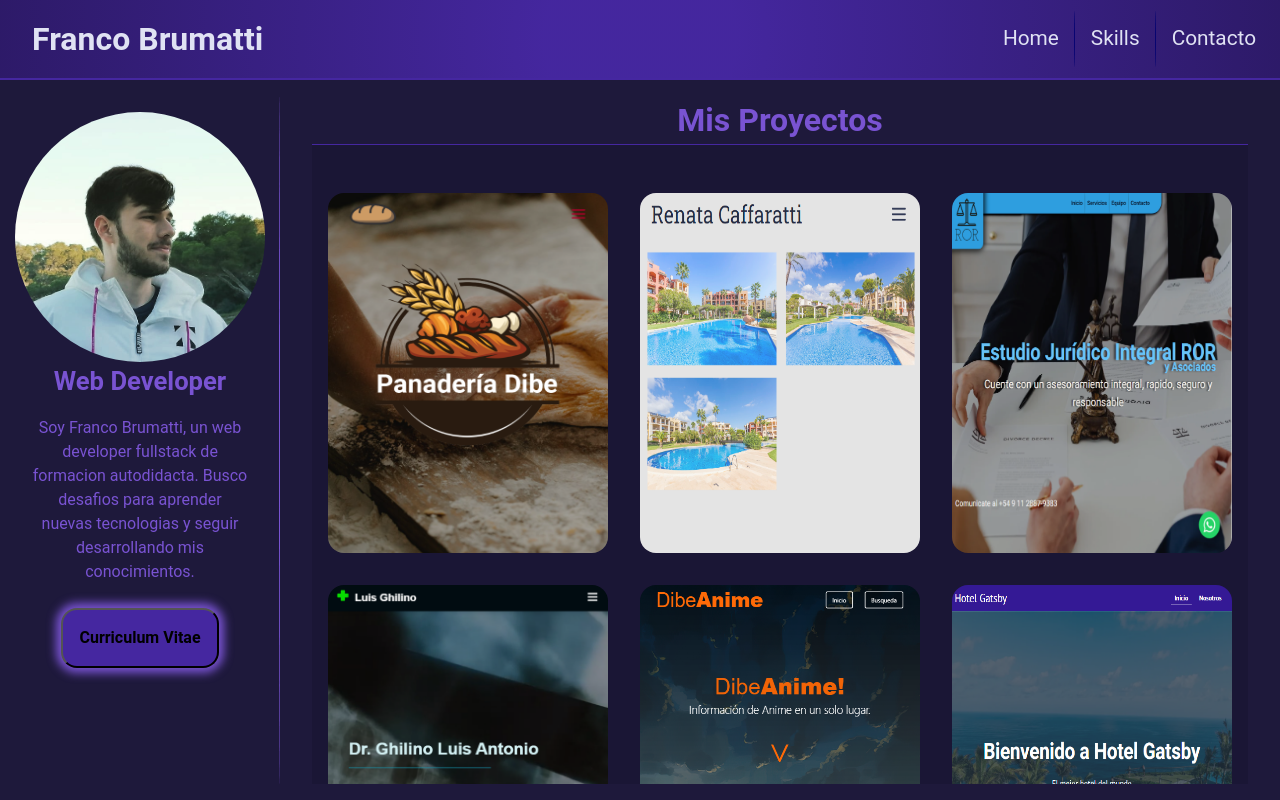
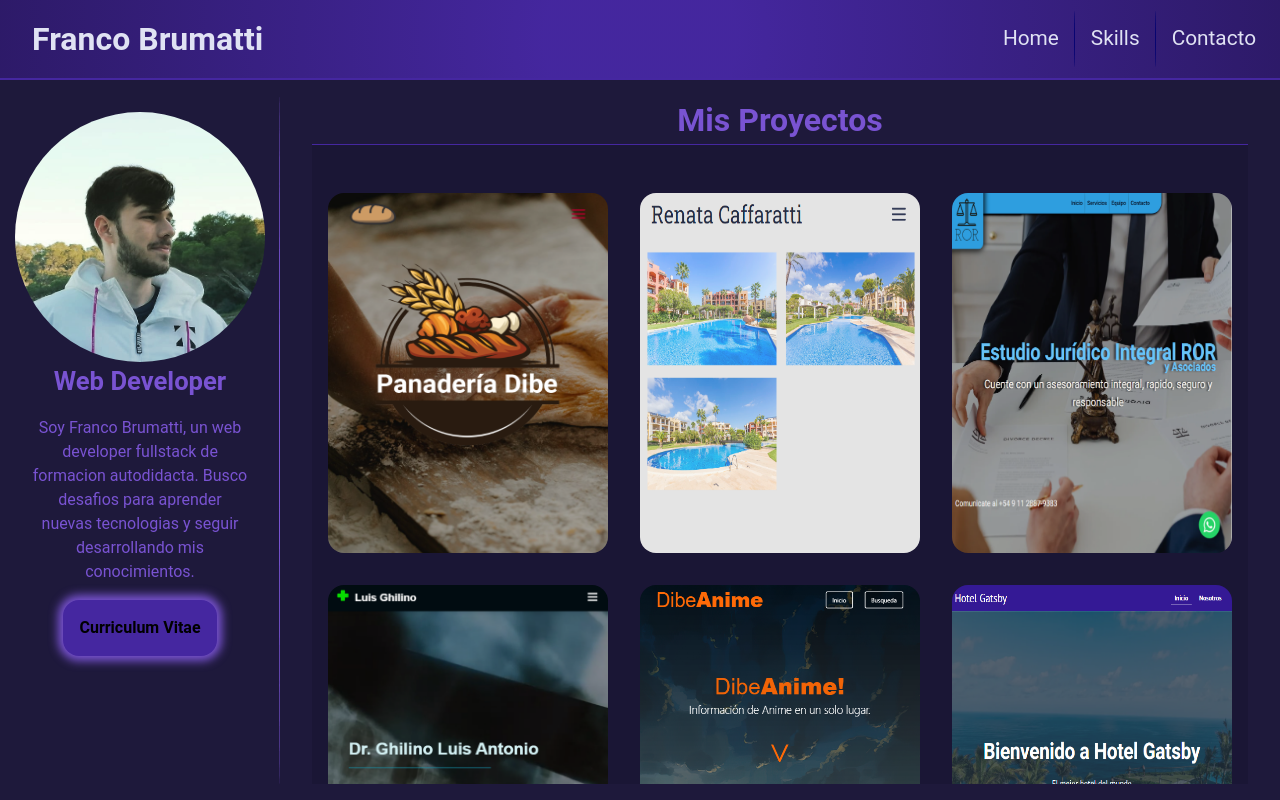
Before and after one commit to FrancoBrumatti/brumattiportfolio, a Next.js app: page / in a window 1280 px wide. Built offline with nearby package versions, Linux system fonts and the light colour scheme.

Commit message:
cv button fix

```diff
--- a/components/Home/homeElements.jsx
+++ b/components/Home/homeElements.jsx
@@ -107,10 +107,11 @@ export const HomeInfoText = styled.div`
     }
 `;
 
-export const HomeInfoCVButton = styled.button`
+export const HomeInfoCVButton = styled.a`
     border-radius: 1rem;
-    margin-block: 1.5rem;
+    margin: 1rem 0;
     padding: 1rem;
+    text-decoration: none;
     font-weight: bolder;
     color: var(--black);
     background-color: var(--primary);
--- a/components/Home/index.jsx
+++ b/components/Home/index.jsx
@@ -24,8 +24,8 @@ const Home = () => {
                 <HomeInfoText>
                     <h1>{homeinfo.infotitle}</h1>
                     <HomeDescription>{homeinfo.infodescription}</HomeDescription>
-                    <HomeInfoCVButton>{homeinfo.infobutton}</HomeInfoCVButton>
                 </HomeInfoText>
+                <HomeInfoCVButton href='/cv.png' download={true}>{homeinfo.infobutton}</HomeInfoCVButton>
             </HomeInfo>
             <HomeProyectsDisplayLayout
                 initial={{ y: -30, opacity: 0 }}
```
Also changed, not shown: public/cv.png (added).
